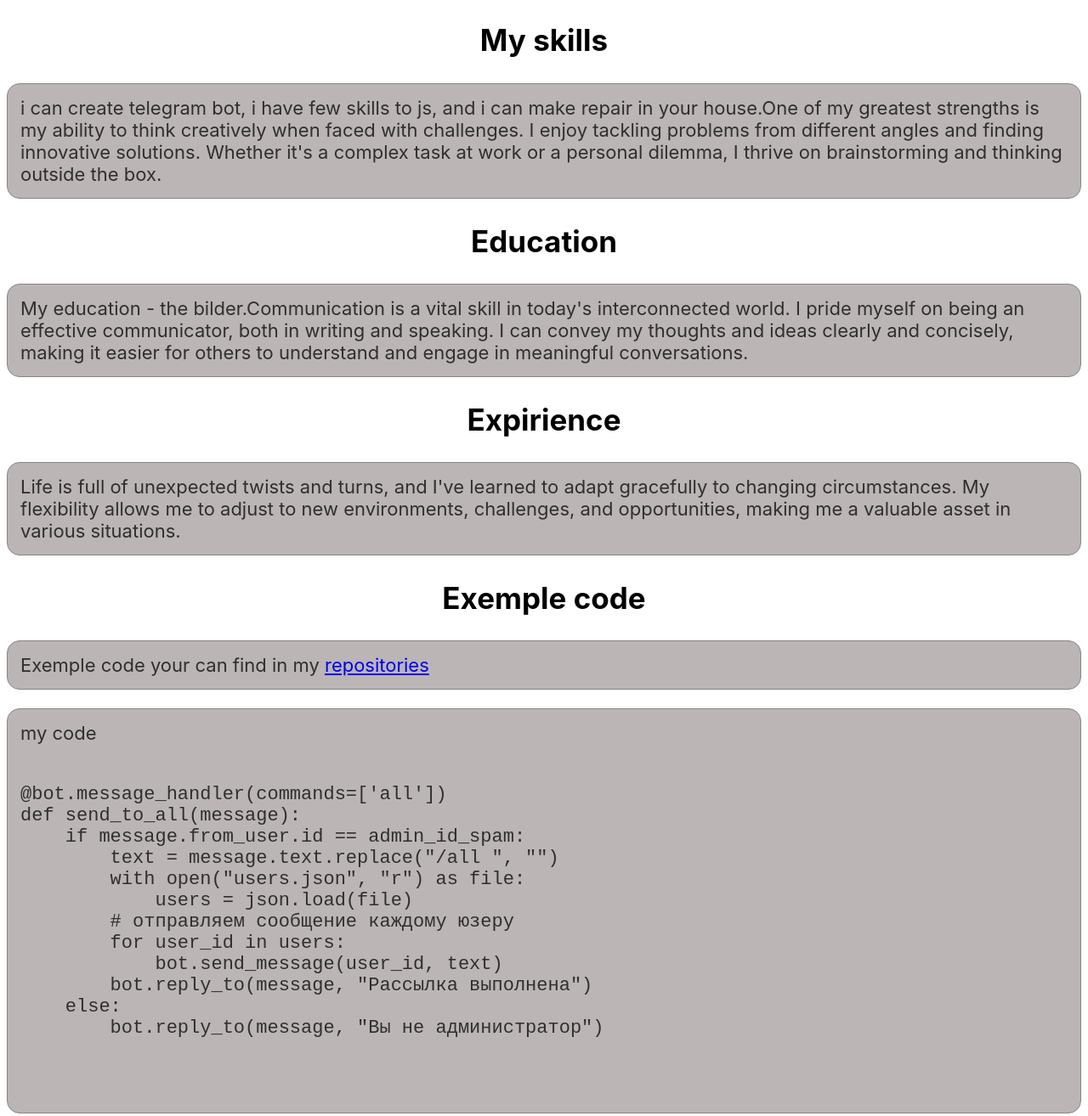
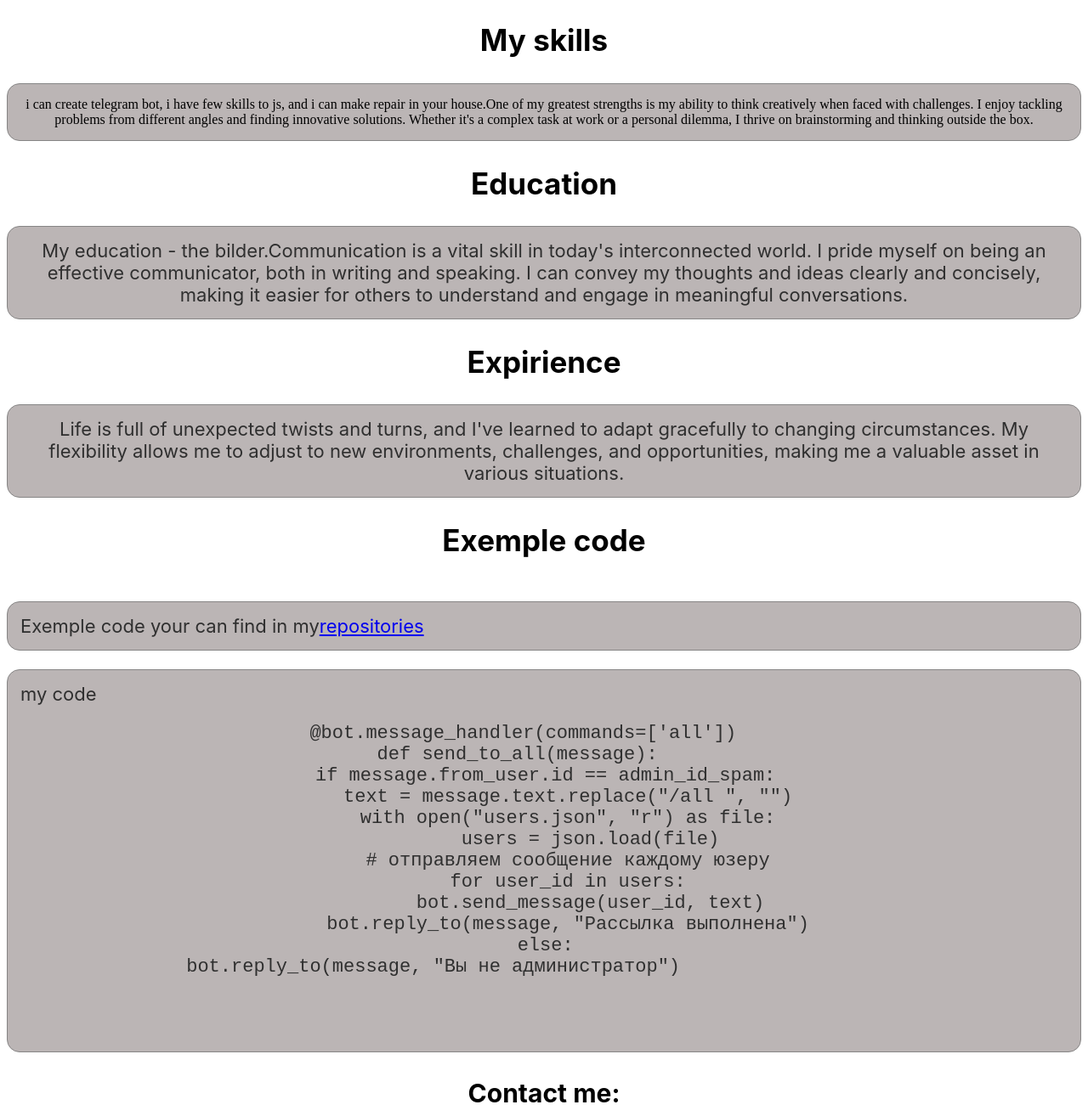
Before and after one commit to gjgjgfr333/cv, a plain HTML site: page index.html in a window 1280 px wide. Shown: the part 394-1708 px from the top of the page at 85% size. Drawn offline with Linux system fonts and the light colour scheme.

Commit message:
Fix(div-center)
Create new css style: container and use for center elements on site

```diff
--- a/index.html
+++ b/index.html
@@ -27,19 +27,28 @@
         <main>
             <a id="my_skill"></a>
             <h2>My skills</h2>
-            <div class="all_text block"> i can create telegram bot, i have few skills to js, and i can make repair in your house.One of my greatest strengths is my ability to think creatively when faced with challenges. I enjoy tackling problems from different angles and finding innovative solutions. Whether it's a complex task at work or a personal dilemma, I thrive on brainstorming and thinking outside the box.</div>
+            <div class="container">
+            <div class="block"> i can create telegram bot, i have few skills to js, and i can make repair in your house.One of my greatest strengths is my ability to think creatively when faced with challenges. I enjoy tackling problems from different angles and finding innovative solutions. Whether it's a complex task at work or a personal dilemma, I thrive on brainstorming and thinking outside the box.</div>
+            </div>
             <a id="education"></a>
             <h2>Education</h2>
+            <div class="container">
             <div class="all_text block">My education - the bilder.Communication is a vital skill in today's interconnected world. I pride myself on being an effective communicator, both in writing and speaking. I can convey my thoughts and ideas clearly and concisely, making it easier for others to understand and engage in meaningful conversations.</div>
+            </div>
             <a id="expirience"></a>
             <h2>Expirience</h2>
+            <div class="container">
             <div class="all_text block">
                 Life is full of unexpected twists and turns, and I've learned to adapt gracefully to changing circumstances. My flexibility allows me to adjust to new environments, challenges, and opportunities, making me a valuable asset in various situations.
             </div>
+            </div>
             <a id="exemole_code"></a>
             <h2>Exemple code</h2>
-            <p class="all_text block">Exemple code your can find in my <a href="https://github.com/gjgjgfr333/td-m">repositories</a></p>
-            <div class="all_text block">
+            <div class="container">
+                <p class="all_text block">Exemple code your can find in my <a href="https://github.com/gjgjgfr333/td-m">repositories</a></p>
+            </div>
+            <div class="container">
+            <div class="block all_text">
                 my code
                 <pre>
                     <code>
@@ -58,6 +67,7 @@ def send_to_all(message):
                     </code>
                 </pre>
             </div>
+            </div>
         </main>
         <footer>
             <h3>Contact me:</h3>
--- a/style.css
+++ b/style.css
@@ -55,8 +55,17 @@ h1 {
     background: #BBB5B5;
  }
 .block{
-    border-radius: 15px 15px 15px 15px;
+    border-radius: 15px;
     border: 1px solid #868585;
     background: #BBB5B5;
     padding: 15px;
+    display: flex;
+    width: 1400px;
+    text-align: center;
 }
+.container {
+    display: flex;
+    justify-content: center;
+    align-items: center;
+    margin: 0; /* Уберем отступы у body */
+}
```
